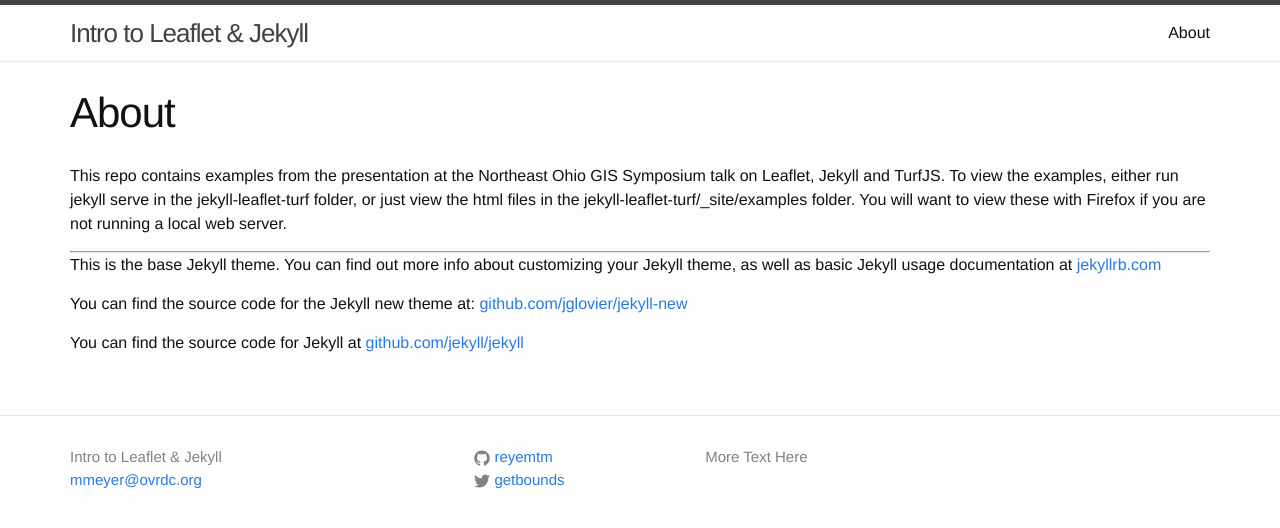
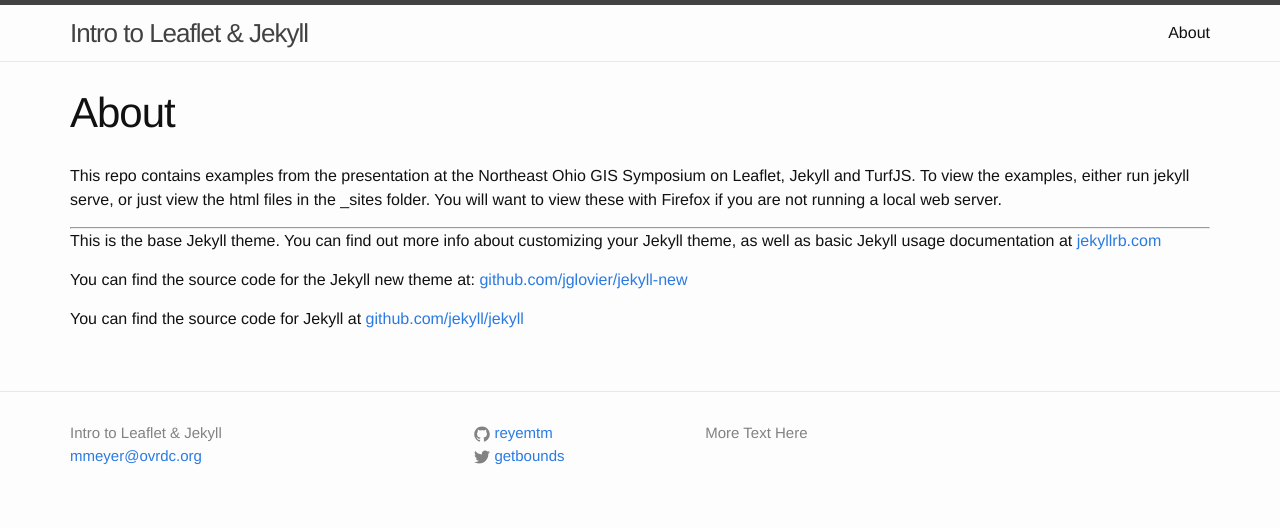
Before and after one commit to ovrdc/neohio-gis-2016-leaflet-jekyll-turf, a Jekyll site: the page built from about.md, in a window 1280 px wide. Shown: the top 528 px of the page. Built offline with Jekyll 4.4.1, drawn with Linux system fonts in a browser that asks for light colours.

Commit message:
Update _config.yml

```diff
--- a/_config.yml
+++ b/_config.yml
@@ -3,8 +3,8 @@
 # Site settings
 title: Intro to Leaflet & Jekyll
 email: mmeyer@ovrdc.org
-description: "This repo contains examples from the presentation at the Northeast Ohio GIS Symposium talk on Leaflet, Jekyll and TurfJS.
-To view the examples, either run jekyll serve in the jekyll-leaflet-turf folder, or just view the html files in the jekyll-leaflet-turf/_site/examples folder. You will want to view these with Firefox if you are not running a local web server."
+description: "This repo contains examples from the presentation at the Northeast Ohio GIS Symposium on Leaflet, Jekyll and TurfJS.
+To view the examples, either run jekyll serve, or just view the html files in the _sites folder. You will want to view these with Firefox if you are not running a local web server."
 baseurl: "" # the subpath of your site, e.g. /blog/
 url: "" # the base hostname & protocol for your site
 twitter_username: getbounds
```
